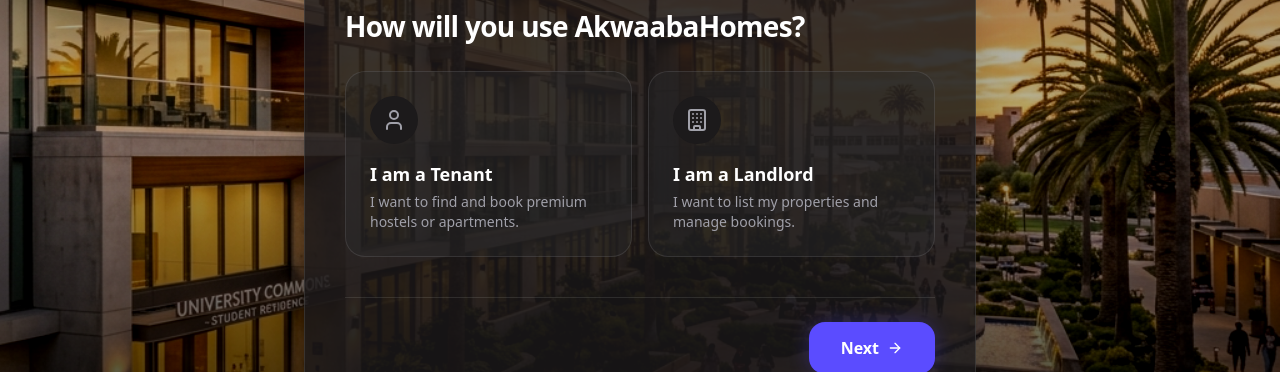
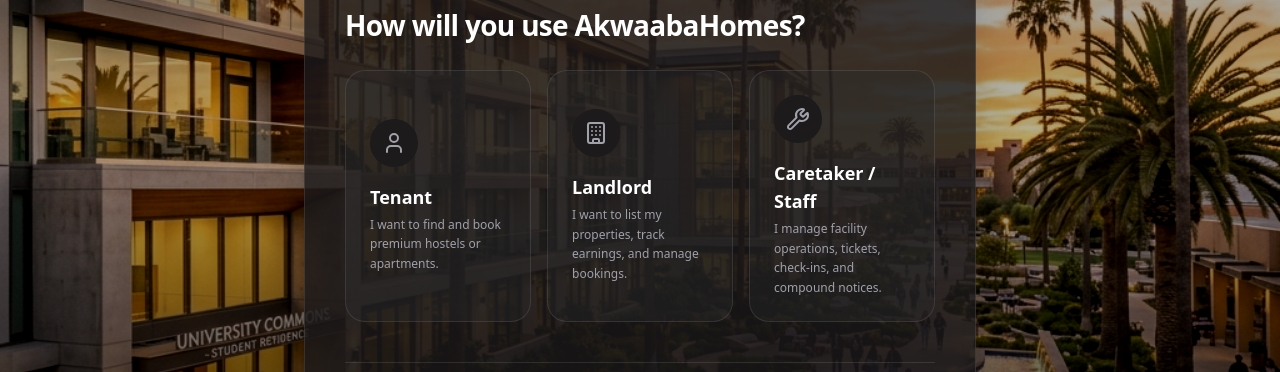
Before and after one commit to Commander-hill/akwaaba-homes, a Next.js app in the folder frontend/: page /register in a window 1280 px wide. Shown: the part 349-721 px from the top of the page. Built offline with nearby package versions, Linux system fonts and the light colour scheme; no server answers.

Commit message:
feat(auth): add dedicated Caretaker / Property Staff option to registration and streamline onboarding flow

```diff
--- a/frontend/src/app/dashboard/layout.tsx
+++ b/frontend/src/app/dashboard/layout.tsx
@@ -32,7 +32,7 @@ export default function DashboardLayout({ children }: { children: React.ReactNod
         router.push('/login');
       } else if (user.role === 'ADMIN') {
         router.push('/admin/dashboard');
-      } else if (user.role === 'TENANT' && pathname.includes('/landlord')) {
+      } else if ((user.role === 'TENANT' || user.role === 'CARETAKER' || user.role === 'STAFF') && pathname.includes('/landlord')) {
         router.push('/dashboard/tenant');
       } else if (user.role === 'LANDLORD' && pathname.startsWith('/dashboard/tenant')) {
         router.push('/dashboard/landlord');
--- a/frontend/src/app/login/page.tsx
+++ b/frontend/src/app/login/page.tsx
@@ -27,9 +27,11 @@ export default function LoginPage() {
         window.location.href = '/dashboard/admin';
       } else if (response.data.user.role === 'LANDLORD') {
         window.location.href = '/dashboard/landlord';
+      } else if (response.data.user.role === 'CARETAKER' || response.data.user.role === 'STAFF') {
+        window.location.href = '/dashboard/tenant';
       } else {
         // Tenant
-        if (!response.data.user.studentId) {
+        if (response.data.user.isStudent && !response.data.user.studentId) {
           window.location.href = '/onboarding';
         } else {
           window.location.href = '/dashboard/tenant';
--- a/frontend/src/app/register/page.tsx
+++ b/frontend/src/app/register/page.tsx
@@ -3,7 +3,7 @@
 import { useState } from 'react';
 import Link from 'next/link';
 import { useRouter } from 'next/navigation';
-import { User, Mail, Lock, ArrowRight, ArrowLeft, Loader2, Building, Phone, Calendar, Globe, MapPin, GraduationCap, CheckCircle } from 'lucide-react';
+import { User, Mail, Lock, ArrowRight, ArrowLeft, Loader2, Building, Phone, Calendar, Globe, MapPin, GraduationCap, CheckCircle, Wrench } from 'lucide-react';
 import api from '@/lib/axios';
 import PassportUpload from '@/components/PassportUpload';
 
@@ -70,7 +70,7 @@ export default function RegisterPage() {
       }
     }
 
-    if (currentStep === 2 && (!formData.isStudent || formData.role === 'LANDLORD')) {
+    if (currentStep === 2 && (!formData.isStudent || formData.role === 'LANDLORD' || formData.role === 'CARETAKER')) {
       setCurrentStep(4);
     } else {
       setCurrentStep((prev) => prev + 1);
@@ -79,7 +79,7 @@ export default function RegisterPage() {
 
   const handleBack = () => {
     setError('');
-    if (currentStep === 4 && (!formData.isStudent || formData.role === 'LANDLORD')) {
+    if (currentStep === 4 && (!formData.isStudent || formData.role === 'LANDLORD' || formData.role === 'CARETAKER')) {
       setCurrentStep(2);
     } else {
       setCurrentStep((prev) => prev - 1);
@@ -167,7 +167,7 @@ export default function RegisterPage() {
             <div className="space-y-6 animate-in slide-in-from-right-4 fade-in">
               <h2 className="text-[28px] font-extrabold text-white tracking-tight">How will you use AkwaabaHomes?</h2>
 
-              <div className="grid grid-cols-1 sm:grid-cols-2 gap-4">
+              <div className="grid grid-cols-1 md:grid-cols-3 gap-4">
                 <button
                   type="button"
                   onClick={() => { setFormData({ ...formData, role: 'TENANT' }); setError(''); }}
@@ -176,8 +176,8 @@ export default function RegisterPage() {
                   <div className={`w-12 h-12 rounded-full flex items-center justify-center mb-4 transition-colors ${formData.role === 'TENANT' ? 'bg-[#5B4CFF] text-white shadow-[0_0_15px_rgba(91,76,255,0.4)]' : 'bg-[#1C1A1B] text-[#A1A1AA]'}`}>
                     <User className="w-6 h-6" />
                   </div>
-                  <h3 className="font-bold text-lg text-white mb-1">I am a Tenant</h3>
-                  <p className="text-sm text-[#A1A1AA]">I want to find and book premium hostels or apartments.</p>
+                  <h3 className="font-bold text-lg text-white mb-1">Tenant</h3>
+                  <p className="text-xs text-[#A1A1AA] leading-relaxed">I want to find and book premium hostels or apartments.</p>
                 </button>
 
                 <button
@@ -188,8 +188,20 @@ export default function RegisterPage() {
                   <div className={`w-12 h-12 rounded-full flex items-center justify-center mb-4 transition-colors ${formData.role === 'LANDLORD' ? 'bg-[#5B4CFF] text-white shadow-[0_0_15px_rgba(91,76,255,0.4)]' : 'bg-[#1C1A1B] text-[#A1A1AA]'}`}>
                     <Building className="w-6 h-6" />
                   </div>
-                  <h3 className="font-bold text-lg text-white mb-1">I am a Landlord</h3>
-                  <p className="text-sm text-[#A1A1AA]">I want to list my properties and manage bookings.</p>
+                  <h3 className="font-bold text-lg text-white mb-1">Landlord</h3>
+                  <p className="text-xs text-[#A1A1AA] leading-relaxed">I want to list my properties, track earnings, and manage bookings.</p>
+                </button>
+
+                <button
+                  type="button"
+                  onClick={() => { setFormData({ ...formData, role: 'CARETAKER', isStudent: false }); setError(''); }}
+                  className={`p-6 rounded-[20px] border-[1.5px] text-left transition-all ${formData.role === 'CARETAKER' ? 'border-[#5B4CFF] bg-[#5B4CFF]/10' : 'border-white/10 hover:border-white/30 bg-[#2A2A2B]/40'}`}
+                >
+                  <div className={`w-12 h-12 rounded-full flex items-center justify-center mb-4 transition-colors ${formData.role === 'CARETAKER' ? 'bg-[#5B4CFF] text-white shadow-[0_0_15px_rgba(91,76,255,0.4)]' : 'bg-[#1C1A1B] text-[#A1A1AA]'}`}>
+                    <Wrench className="w-6 h-6" />
+                  </div>
+                  <h3 className="font-bold text-lg text-white mb-1">Caretaker / Staff</h3>
+                  <p className="text-xs text-[#A1A1AA] leading-relaxed">I manage facility operations, tickets, check-ins, and compound notices.</p>
                 </button>
               </div>
 
```
